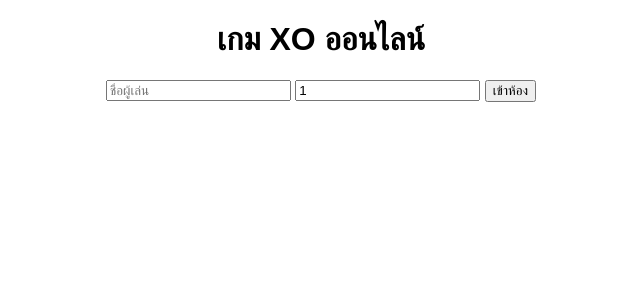
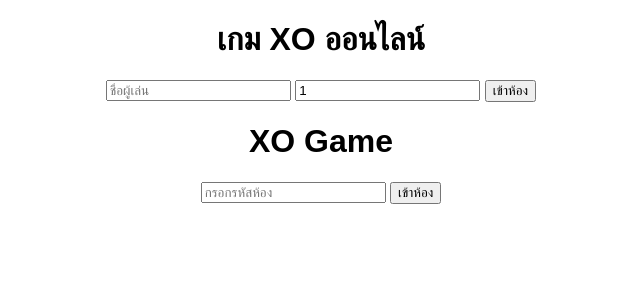
Before and after one commit to Crepe12/xo-online, a Flask app: page / in a window 1280 px wide. Shown: the top 300 px of the page, without its empty margins (319-959 px from the left). Run offline with Flask 3, Linux system fonts and the light colour scheme; some libraries are stand-ins or nearby versions.

Commit message:
เพม CSS สวยงามให XO game

```diff
--- a/static/script.js
+++ b/static/script.js
@@ -1,36 +1,50 @@
-let socket = io();
+const socket = io();
+
+let room = '';
 let symbol = '';
-let room = '';
 
-function joinGame() {
-  const username = document.getElementById('username').value;
+function joinRoom() {
   room = document.getElementById('room').value;
+  const username = prompt("ใส่ชื่อผู้เล่น:");
 
-  socket.emit('join', { username, room });
+  socket.emit('join', { room, username });
+
+  socket.on('player_info', data => {
+    symbol = data.symbol;
+    document.getElementById('info')?.remove();
+    const info = document.createElement('div');
+    info.id = 'info';
+    info.textContent = 'คุณคือ ' + symbol;
+    document.body.appendChild(info);
+  });
+
+  socket.on('start_game', data => {
+    console.log('เกมเริ่มแล้ว:', data.players);
+  });
+
+  socket.on('update_board', data => {
+    const cell = document.getElementById(`cell-${data.index}`);
+    if (cell) cell.textContent = data.symbol;
+  });
+
+  socket.on('game_over', data => {
+    alert(`เกมจบ ผู้ชนะคือ ${data.winner}`);
+  });
 }
 
-socket.on('player_info', (data) => {
-  symbol = data.symbol;
-  document.getElementById('status').innerText = `คุณคือ ${symbol}`;
-});
-
-socket.on('start_game', () => {
-  document.getElementById('board').style.display = 'grid';
-});
-
-document.querySelectorAll('.cell').forEach(cell => {
+// สร้างกระดานเกม
+const boardEl = document.getElementById('board');
+for (let i = 0; i < 9; i++) {
+  const cell = document.createElement('div');
+  cell.classList.add('cell');
+  cell.id = `cell-${i}`;
+  cell.textContent = '-';
   cell.addEventListener('click', () => {
-    const index = parseInt(cell.getAttribute('data-index'));
-    if (cell.innerText === '-') {
-      socket.emit('make_move', { room, index, symbol });
-    }
+    socket.emit('make_move', {
+      room,
+      index: i,
+      symbol
+    });
   });
-});
-
-socket.on('update_board', (data) => {
-  document.querySelectorAll('.cell')[data.index].innerText = data.symbol;
-});
-
-socket.on('game_over', (data) => {
-  alert(`ผู้ชนะคือ: ${data.winner}`);
-});
+  boardEl.appendChild(cell);
+}
--- a/templates/index.html
+++ b/templates/index.html
@@ -31,3 +31,31 @@
   </div>
 </body>
 </html>
+<body>
+    <h1>XO Game</h1>
+    <input id="room" placeholder="กรอกรหัสห้อง">
+    <button onclick="joinRoom()">เข้าห้อง</button>
+    <div id="board"></div> <!-- ← ต้องมี div นี้ -->
+</body>
+<head>
+  <meta charset="UTF-8">
+  <title>XO Game</title>
+  <style>
+    #board {
+      display: grid;
+      grid-template-columns: repeat(3, 100px);
+      gap: 5px;
+      margin-top: 20px;
+    }
+
+    .cell {
+      width: 100px;
+      height: 100px;
+      font-size: 36px;
+      text-align: center;
+      line-height: 100px;
+      border: 1px solid black;
+      cursor: pointer;
+    }
+  </style>
+</head>
```
